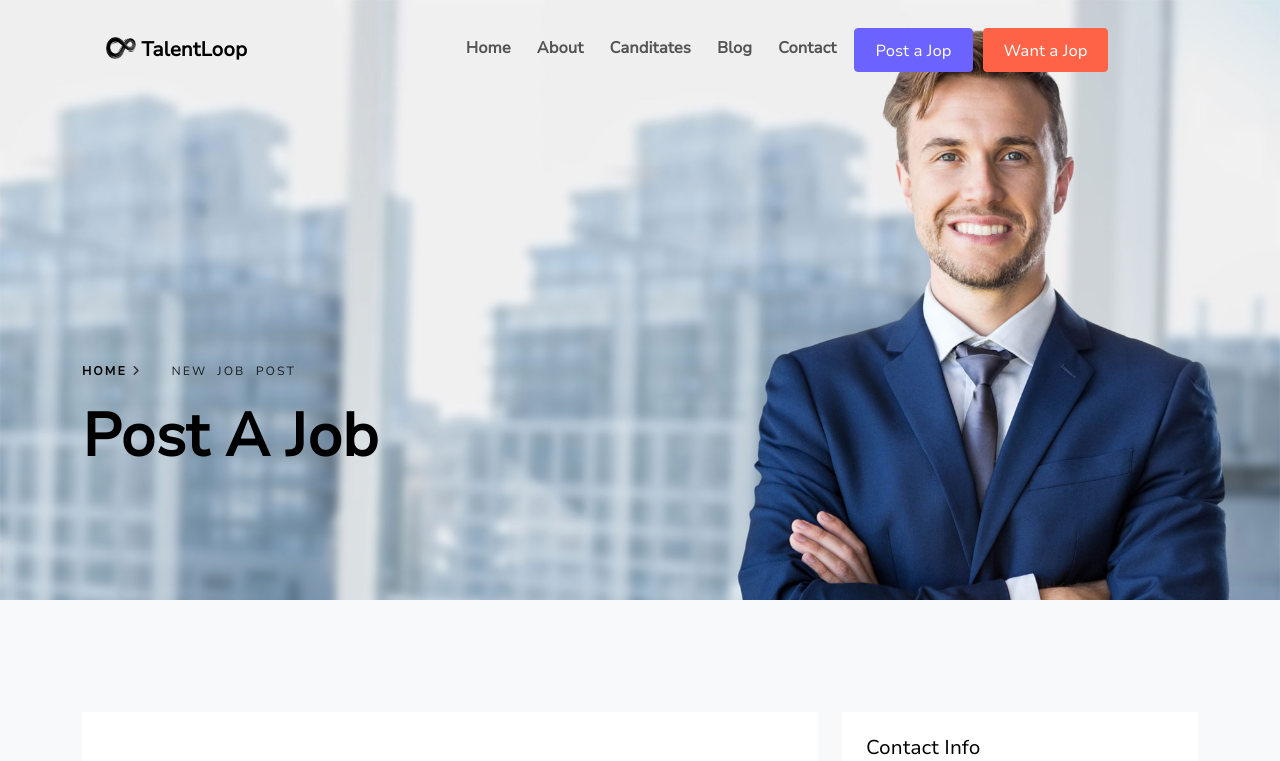
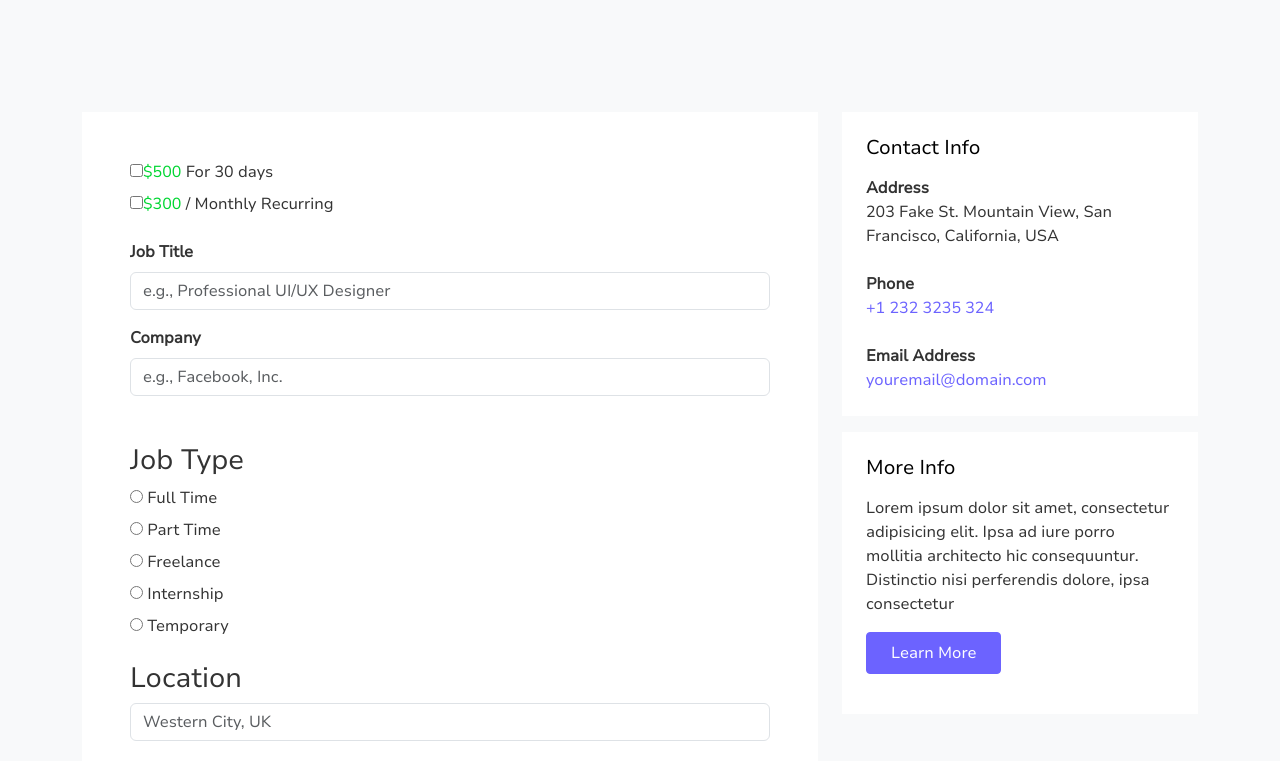
Before and after one commit to lobna0-0/TalentLoop, an Angular app: page /Post-a-jop in a window 1280 px wide. Shown: the top 761 px of the page. Built offline with nearby package versions, Linux system fonts and the light colour scheme.

Commit message:
feat:Update job posting

```diff
--- a/src/app/post-a-jop/post-a-jop.component.css
+++ b/src/app/post-a-jop/post-a-jop.component.css
@@ -1,61 +1,3 @@
-/**************************** header ******************************/
-
-header {
-    margin: 0;
-    background-image: url("../../../public/img/bg_1.jpg");
-    background-size: cover;
-    background-position: 50% 0%;
-    background-attachment: fixed;
-    padding: 20px;
-    height: 600px;
-    z-index: 0;
-}
-
-.page-info {
-    display: flex;
-    align-items: flex-start;
-    height: 400px;
-    flex-direction: column-reverse;
-}
-
-.breadcrumbs span a {
-    text-decoration: none;
-    color: #000;
-    font-weight: bolder;
-    padding-right: 30px;
-}
-
-.breadcrumbs span a:hover {
-    color: var(--hover-main-color);
-}
-
-.breadcrumbs span:nth-child(2) {
-    word-spacing: 5px;
-    color: rgba(0, 0, 0, 0.8);
-    font-weight: 400;
-}
-
-.breadcrumbs {
-    font-size: 12px;
-    margin-bottom: 20px;
-    text-transform: uppercase;
-    font-weight: 700;
-    letter-spacing: 2px;
-}
-
-.title {
-    font-size: 60px;
-    color: #000000;
-    line-height: 1.2;
-    font-weight: 900;
-}
-
-
-/******************************************************************/
-
-
-/***************************** body *******************************/
-
 .main-section {
     padding: 7em 0;
     position: relative;
@@ -104,6 +46,3 @@ label {
 .btn:hover {
     background-color: var(--hover-main-button-background-color);
 }
-
-
-/******************************************************************/
--- a/src/app/post-a-jop/post-a-jop.component.html
+++ b/src/app/post-a-jop/post-a-jop.component.html
@@ -1,16 +1,3 @@
-<header>
-  <div class="container">
-    <app-navbar></app-navbar>
-    <div class="page-info animate__animated animate__fadeInUp animate__duration-800ms">
-      <h1 class="title">Post A Job</h1>
-      <p class="breadcrumbs">
-        <span><a routerLink="/" routerLinkActive="active">HOME <i class="fa-solid fa-angle-right"></i></a></span>
-        <span>New Job Post</span>
-      </p>
-    </div>
-  </div>
-</header>
-
 <div class="main-section bg-light">
   <div class="container">
     <div class="row">
```
